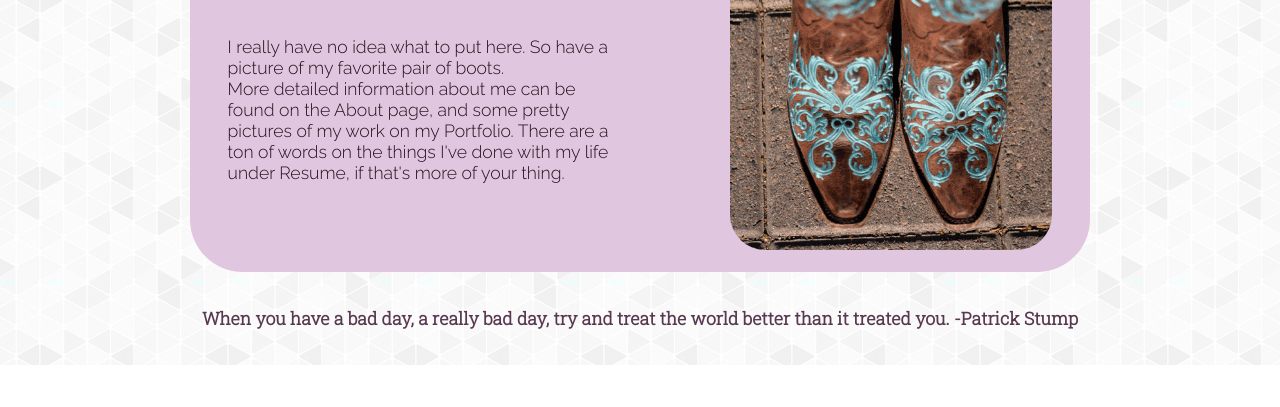
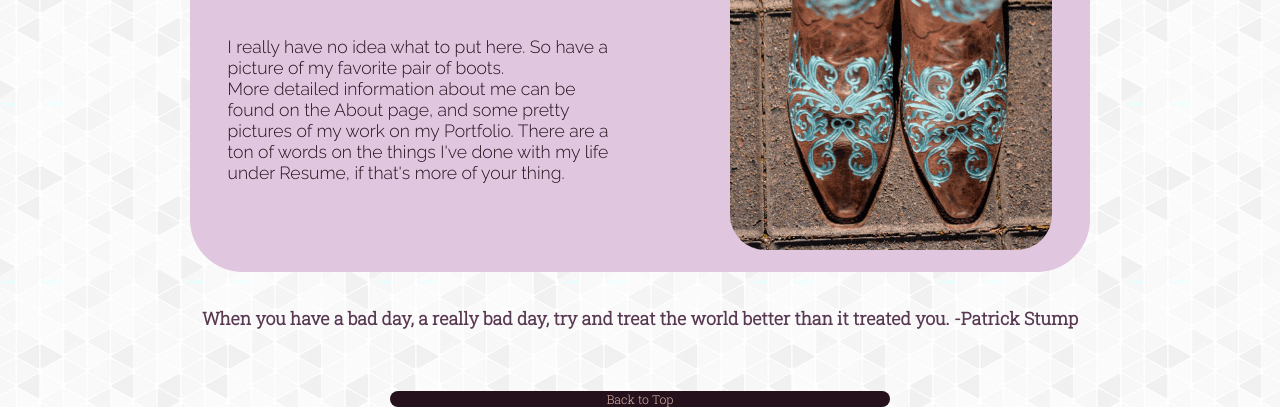
Before and after one commit to mmunsell16/mmunsell16.github.io, a plain HTML site: page index.html in a window 1280 px wide. Shown: the part 445-852 px from the top of the page. Before the commit the page ends 810 px from the top, so only its background shows below. Drawn offline with Linux system fonts and the light colour scheme.

Commit message:
Jump Links

```diff
--- a/css/styles.css
+++ b/css/styles.css
@@ -244,5 +244,15 @@ a:visited{
 /* FOOTER */
 
 footer {
-     content-align: center;
+  text-align: center;
+  margin: 5em auto 0;
+  font-size: .7em;
+  background: rgb(36, 17, 28);
+  border-radius: 1em;
+  max-width: 500px;
+  min-width: 300px;
+
+
+  transition: none;
+
 }
--- a/index.html
+++ b/index.html
@@ -16,7 +16,7 @@
     </head>
 
   <body>
-  <h1>Welcome!</h1>
+  <h1 id="top">Welcome!</h1>
    <nav role='navigation'>
     <ul>
      <li><a href="index.html">Home</a></li> |
@@ -41,6 +41,9 @@
       </div>
 
         <blockquote class="grid=4">When you have a bad day, a really bad day, try and treat the world better than it treated you. -Patrick Stump</blockquote>
-
+  </body>
+  <footer>
+    <a href="#top">Back to Top</a>
+  </footer>
 
 </html>
```
Also changed, not shown: about.html (+6 -1 lines), portfolio.html (+2 -1 lines), resume.html (+2 -2 lines).
